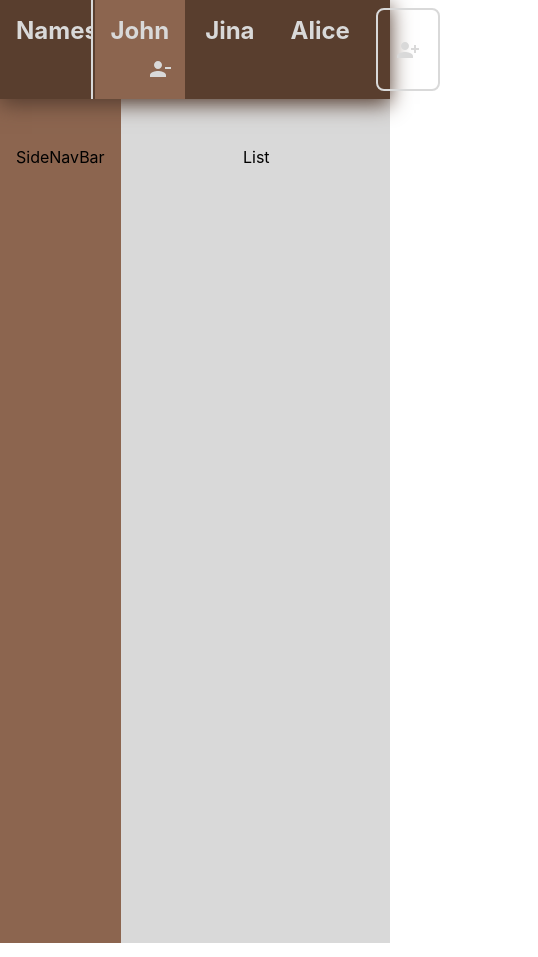
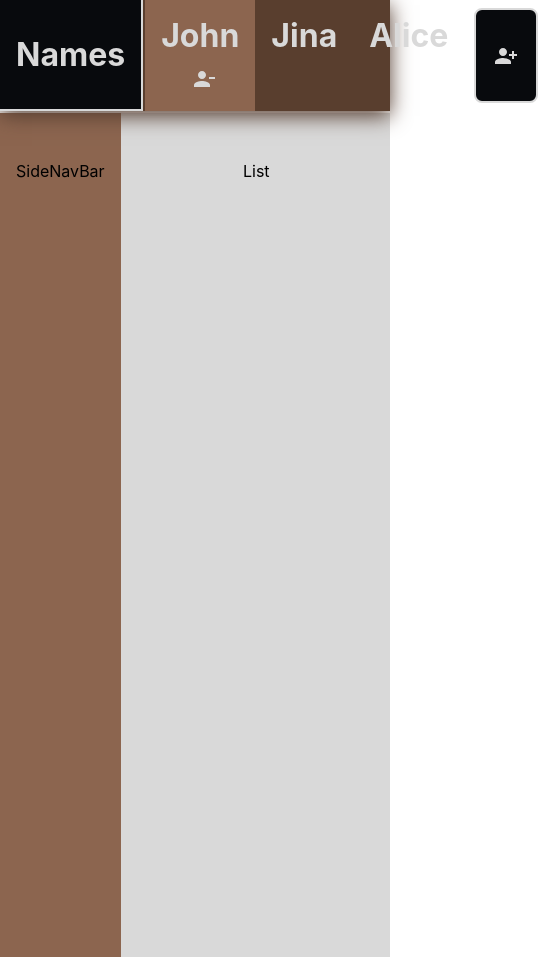
Before and after one commit to amroahmed90/to_do_list, a React (Create React App) app: page / in a window 390 px wide. Shown: the whole page, 538 px wide, since content can reach past the window. Built offline with nearby package versions, Linux system fonts and the light colour scheme.

Commit message:
style: replace flexbox with grid outlay for better responsive design

```diff
--- a/src/App.css
+++ b/src/App.css
@@ -1,3 +1,8 @@
 .App {
   text-align: center;
+  display: grid;
+  grid-template-columns: 3fr 10fr 1fr;
+  grid-template-rows: min-content auto;
+  justify-items: stretch;
+  gap: 2px;
 }
--- a/src/App.tsx
+++ b/src/App.tsx
@@ -1,4 +1,5 @@
 import React from "react";
+import "./App.css";
 import NavBar from "./components/NavBar/NavBar";
 import MainPage from "./components/MainPage/MainPage";
 
--- a/src/components/MainPage/List/List.tsx
+++ b/src/components/MainPage/List/List.tsx
@@ -6,17 +6,11 @@ import { customTheme } from "../../../customTheme/theme";
 // styles
 const useStyles = makeStyles()(() => ({
   list: {
+    gridColumn: "2 / -1",
+    gridRow: "1 / -1",
     backgroundColor: customTheme.palette.background.activeTab,
-    flex: 11.2,
     paddingInline: "5vw",
     paddingBlock: customTheme.padding.larger,
-    "&::after": {
-      content: `""`,
-      display: "block",
-      flex: 0.5,
-      padding: customTheme.padding.small,
-      margin: customTheme.padding.small,
-    },
   },
 }));
 
--- a/src/components/MainPage/MainPage.tsx
+++ b/src/components/MainPage/MainPage.tsx
@@ -6,9 +6,11 @@ import SideNavBar from "./SideNavBar/SideNaveBar";
 
 const useStyles = makeStyles()(() => ({
   mainPageContainer: {
-    textAlign: "center",
-    display: "flex",
-    justifyContent: "space-between",
+    gridColumn: "1 / -1",
+    gridRow: "2 / -1",
+    display: "grid",
+    gridTemplateColumns: "3fr 11fr",
+    gridTemplateRows: "auto",
   },
 }));
 
--- a/src/components/MainPage/SideNavBar/SideNaveBar.tsx
+++ b/src/components/MainPage/SideNavBar/SideNaveBar.tsx
@@ -6,12 +6,13 @@ import { customTheme } from "../../../customTheme/theme";
 // styles
 const useStyles = makeStyles()(() => ({
   sideNavBar: {
+    gridColumn: "1 / 2",
+    gridRow: "1 / -1",
     boxSizing: "border-box",
     borderRight: `2px solid ${customTheme.palette.background.activeTab}`,
     backgroundColor: customTheme.palette.background.sidebar,
     paddingInline: customTheme.padding.medium,
     paddingBlock: customTheme.padding.larger,
-    flex: 3,
     height: "100vh",
   },
 }));
--- a/src/components/NavBar/AddPerson/AddPerson.tsx
+++ b/src/components/NavBar/AddPerson/AddPerson.tsx
@@ -42,7 +42,9 @@ const useStyles = makeStyles()(() => ({
     },
   },
   button: {
-    flex: 0.5,
+    gridColumn: "3 / 4",
+    gridRow: "1 / 2",
+    backgroundColor: customTheme.palette.background.dark,
     color: customTheme.palette.background.activeTab,
     border: `2px solid ${customTheme.palette.background.activeTab}`,
     borderRadius: customTheme.fontSize.smaller,
--- a/src/components/NavBar/Names/NameItem.tsx
+++ b/src/components/NavBar/Names/NameItem.tsx
@@ -19,7 +19,6 @@ const useStyles = makeStyles()(() => ({
     textAlign: "center",
     cursor: "pointer",
     userSelect: "none",
-    borderInline: `2px solid ${customTheme.palette.background.navbar}`,
     "&:hover": {
       backgroundColor: darken(customTheme.palette.background.sidebar, 0.2),
     },
@@ -46,7 +45,7 @@ const useStyles = makeStyles()(() => ({
     height: customTheme.padding.medium,
   },
   icon: {
-    marginLeft: customTheme.padding.medium,
+    // marginLeft: customTheme.padding.medium,
     display: "inline-block",
     position: "absolute",
     top: "0.75rem",
--- a/src/components/NavBar/Names/Names.tsx
+++ b/src/components/NavBar/Names/Names.tsx
@@ -3,10 +3,12 @@ import { makeStyles } from "tss-react/mui";
 import NameItem from "./NameItem";
 import { useSelector } from "react-redux";
 import { Data } from "../../../types/types";
+import { Box } from "@mui/material";
 
 const useStyles = makeStyles()(() => ({
-  root: {
-    flex: 12,
+  names: {
+    gridColumn: "2 / 3",
+    gridRow: "1 / 2",
     display: "flex",
     flexDirection: "row",
   },
@@ -17,11 +19,11 @@ const Names = () => {
   const personsWithLists = useSelector((st) => st as Data);
 
   return (
-    <div className={classes.root}>
+    <Box className={classes.names}>
       {personsWithLists.map(({ id, name }) => (
         <NameItem key={id} id={id} name={name} />
       ))}
-    </div>
+    </Box>
   );
 };
 
--- a/src/components/NavBar/NavBar.tsx
+++ b/src/components/NavBar/NavBar.tsx
@@ -9,13 +9,16 @@ import { darken } from "@mui/system";
 
 const useStyles = makeStyles()(() => ({
   navBar: {
+    gridColumn: "1 / -1",
+    gridRow: "1 / 2",
+    display: "grid",
+    gridTemplateColumns: "3fr 10fr 1fr",
+    gap: "2px",
     backgroundColor: customTheme.palette.background.navbar,
-    fontSize: customTheme.fontSize.medium,
+    fontSize: customTheme.fontSize.large,
     textAlign: "center",
     fontWeight: customTheme.fontWeight.bold,
     color: customTheme.fontColor.light,
-    display: "flex",
-    justifyContent: "space-between",
     boxShadow: `0 5px 20px 0 ${darken(customTheme.palette.background.sidebar, 0.4)}`,
     position: "relative",
     zIndex: 2,
--- a/src/components/NavBar/Persons/PersonsHeader.tsx
+++ b/src/components/NavBar/Persons/PersonsHeader.tsx
@@ -5,10 +5,14 @@ import { customTheme } from "../../../customTheme/theme";
 
 const useStyles = makeStyles()(() => ({
   header: {
+    gridColumn: "1 / 2",
+    gridRow: "1 / 2",
+    alignContent: "center",
+    alignSelf: "stretch",
+    backgroundColor: customTheme.palette.background.dark,
     borderRight: `2px solid ${customTheme.palette.background.activeTab}`,
-    width: customTheme.grids.left,
+    borderBottom: `2px solid ${customTheme.palette.background.activeTab}`,
     padding: customTheme.padding.medium,
-    flex: 3,
   },
 }));
 
```
